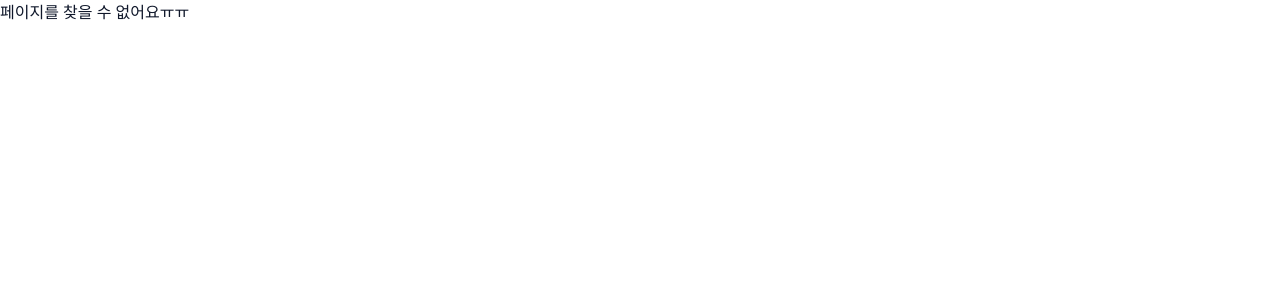
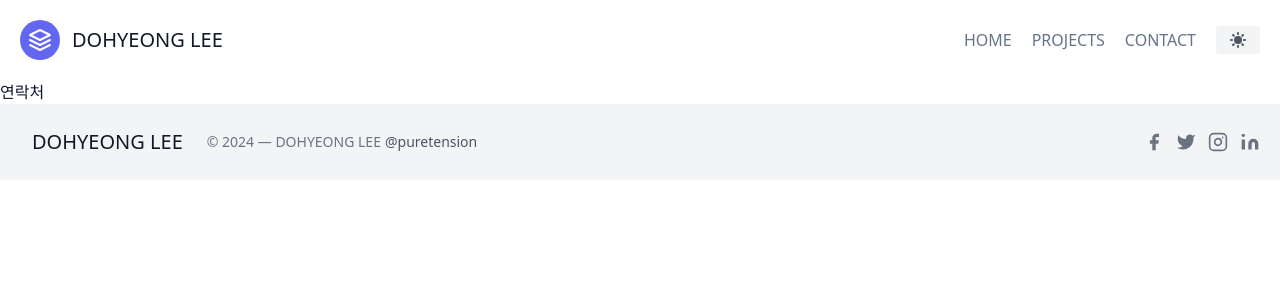
Before and after one commit to puretension/portfolio, a Next.js app: page /contact in a window 1280 px wide. Before the commit this address had no page. Shown: the top 300 px of the page. Built offline with nearby package versions, Linux system fonts and the light colour scheme.

Commit message:
feat: Contact 페이지 껍데기만

```diff
--- /dev/null
+++ b/pages/contact.js
@@ -0,0 +1,9 @@
+import Layout from "../components/layout";
+
+export default function Contact() {
+    return (
+        <Layout>
+            <h2>연락처</h2>
+        </Layout>
+    );
+}
```
